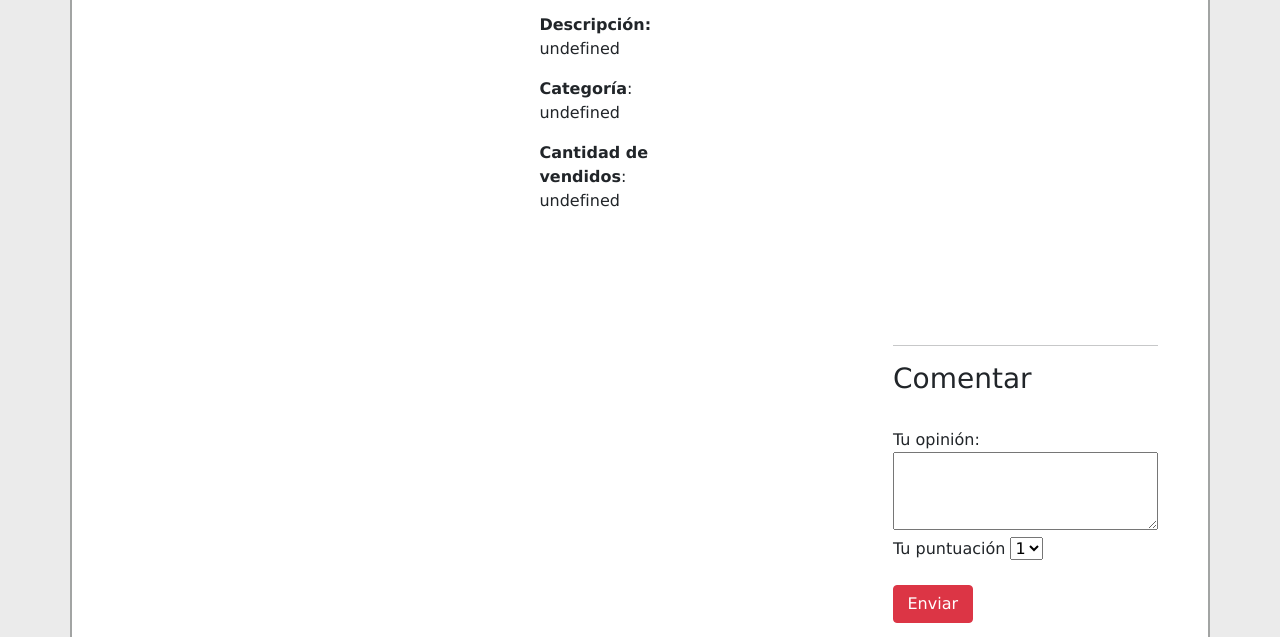
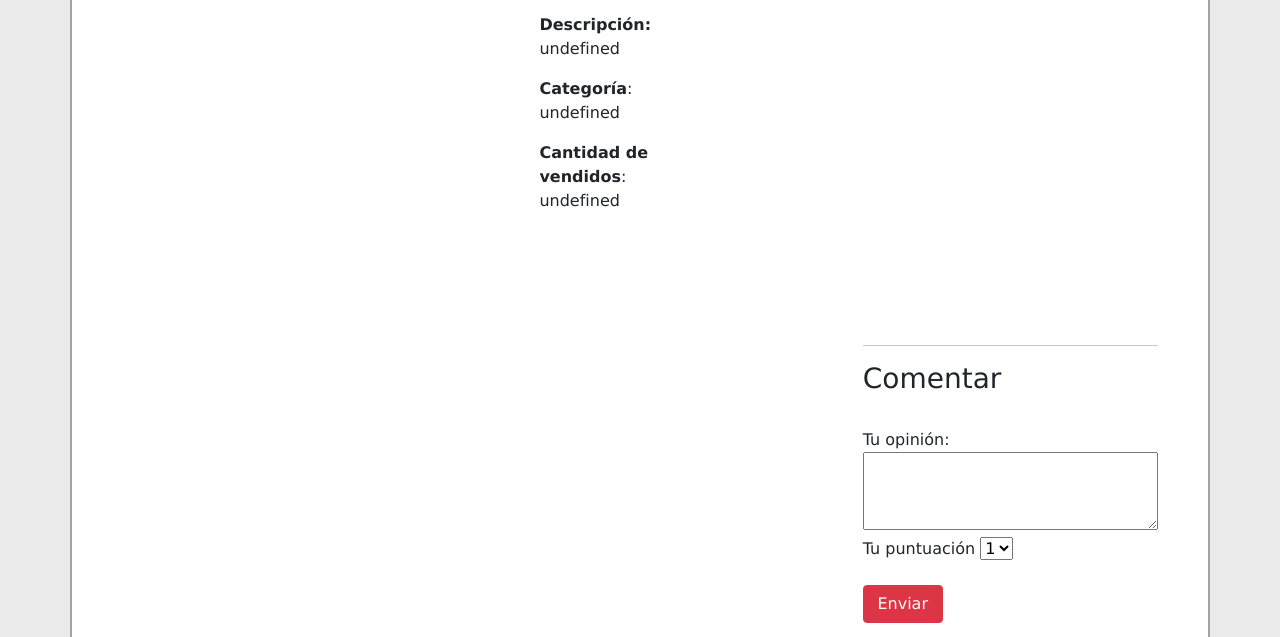
Before and after one commit to RMManuel/E-Mercado-ProyectoFinal, a plain HTML site: page product-info.html in a window 1280 px wide. Shown: the part 315-952 px from the top of the page. Drawn offline with Linux system fonts and the light colour scheme; no server answers; sample sign-in values are in the browser's storage.

Commit message:
Arreglos visuales v2

```diff
--- a/css/estilosProductInfo.css
+++ b/css/estilosProductInfo.css
@@ -69,6 +69,15 @@ body{
     width: 70%;
 }
 
+#cajacomentarios {
+    margin-left: 5%;
+    width: 30%;
+}
+
+#txtareaOpinion {
+    width: 100%;
+}
+
 .bold {
     font-weight: bold;
 }
@@ -79,7 +88,7 @@ body{
 }
 
 #btnEnviar {
-    width: 30%;
+    width: 80px;
     background-color: #dc3545;
     border-color: #dc3545;
 }
--- a/js/product-info.js
+++ b/js/product-info.js
@@ -84,7 +84,8 @@ function listarComentarios(comentarios){
     comentarios.forEach(comentario => {
         comentariosParrafo.innerHTML = `
             <hr>
-            <h3>Comentarios</h3>`;
+            <h3>Comentarios</h3>
+            <br>`;
 
         let listItem = document.createElement('li');
         listItem.classList.add('list-group-item');
```
